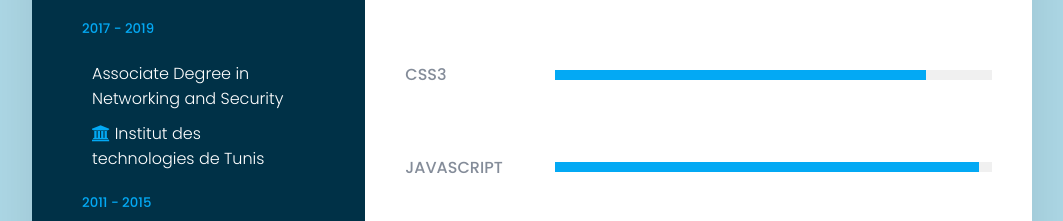
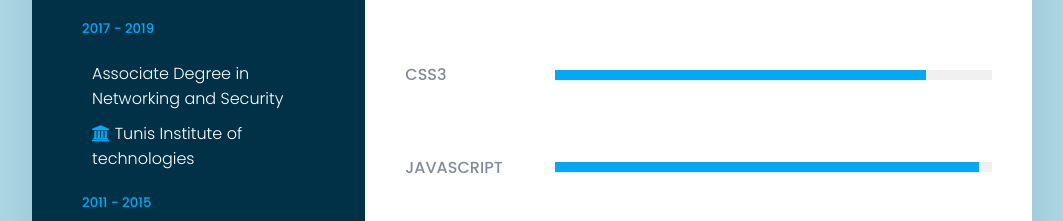
Before and after one commit to jonasfounkeu/Resume-english, a plain HTML site: page index.html in a window 1280 px wide. Shown: the part 966-1187 px from the top of the page, without its empty margins (108-1171 px from the left). Drawn offline with Linux system fonts and the light colour scheme.

Commit message:
Resume english version2

```diff
--- a/index.html
+++ b/index.html
@@ -70,7 +70,7 @@
                     <li>
                         <h5> 2017 - 2019</h5>
                         <h4>Associate Degree in Networking and Security</h4>
-                        <h4><i class="fa fa-university" aria-hidden="true"></i> Institut des technologies de Tunis</h4>
+                        <h4><i class="fa fa-university" aria-hidden="true"></i> Tunis Institute of technologies</h4>
                     </li>
                     <li>
                         <h5> 2011 - 2015</h5>
```
